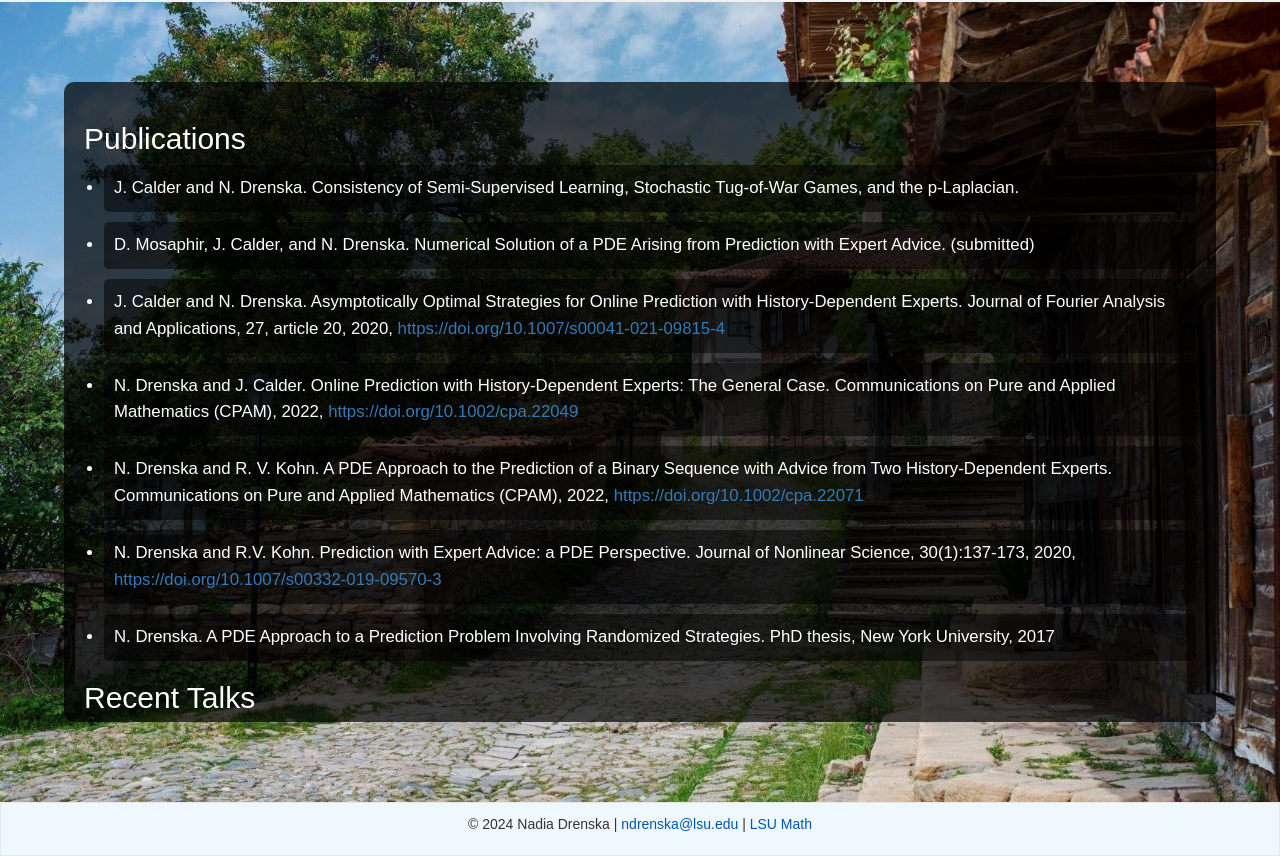
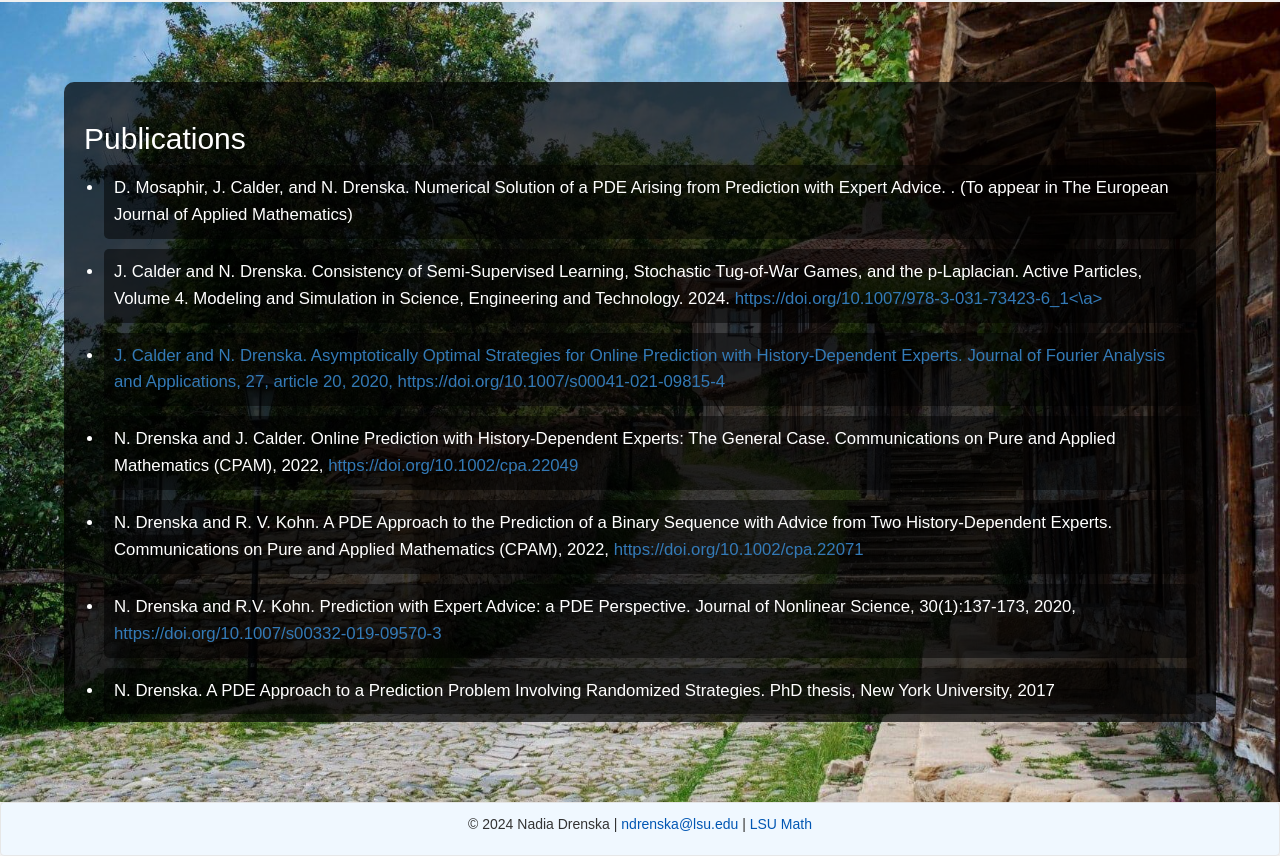
Before and after one commit to NadiaDrenska/website, a website: page research.html in a window 1280 px wide. Shown: the part 870-1726 px from the top of the page. Drawn offline with nearby package versions, Linux system fonts and the light colour scheme.

Commit message:
Update research.html

```diff
--- a/research.html
+++ b/research.html
@@ -172,8 +172,10 @@
             <div class="background-section-content scrollable-list">
                 <h2>Publications</h2>
                 <ul>
-                    <li>J. Calder and N. Drenska. Consistency of Semi-Supervised Learning, Stochastic Tug-of-War Games, and the p-Laplacian. </li>
-                    <li>D. Mosaphir, J. Calder, and N. Drenska. Numerical Solution of a PDE Arising from Prediction with Expert Advice. (submitted)</li>
+
+                    <li>D. Mosaphir, J. Calder, and N. Drenska. Numerical Solution of a PDE Arising from Prediction with Expert Advice. . (To appear in The European Journal of Applied Mathematics) </li>
+                    <li>J. Calder and N. Drenska. Consistency of Semi-Supervised Learning, Stochastic Tug-of-War Games, and the p-Laplacian. Active Particles, Volume 4. Modeling and Simulation in Science, Engineering and
+Technology. 2024. <a href=https://doi.org/10.1007/978-3-031-73423-6_1 target="_blank">https://doi.org/10.1007/978-3-031-73423-6_1<\a> </li>
                     <li>J. Calder and N. Drenska. Asymptotically Optimal Strategies for Online Prediction with History-Dependent Experts. Journal of Fourier Analysis and Applications, 27, article 20, 2020, <a href="https://doi.org/10.1007/s00041-021-09815-4" target="_blank">https://doi.org/10.1007/s00041-021-09815-4</a></li>
                     <li>N. Drenska and J. Calder. Online Prediction with History-Dependent Experts: The General Case. Communications on Pure and Applied Mathematics (CPAM), 2022, <a href="https://doi.org/10.1002/cpa.22049" target="_blank">https://doi.org/10.1002/cpa.22049</a></li>
                     <li>N. Drenska and R. V. Kohn. A PDE Approach to the Prediction of a Binary Sequence with Advice from Two History-Dependent Experts. Communications on Pure and Applied Mathematics (CPAM), 2022, <a href="https://doi.org/10.1002/cpa.22071" target="_blank">https://doi.org/10.1002/cpa.22071</a></li>
```
